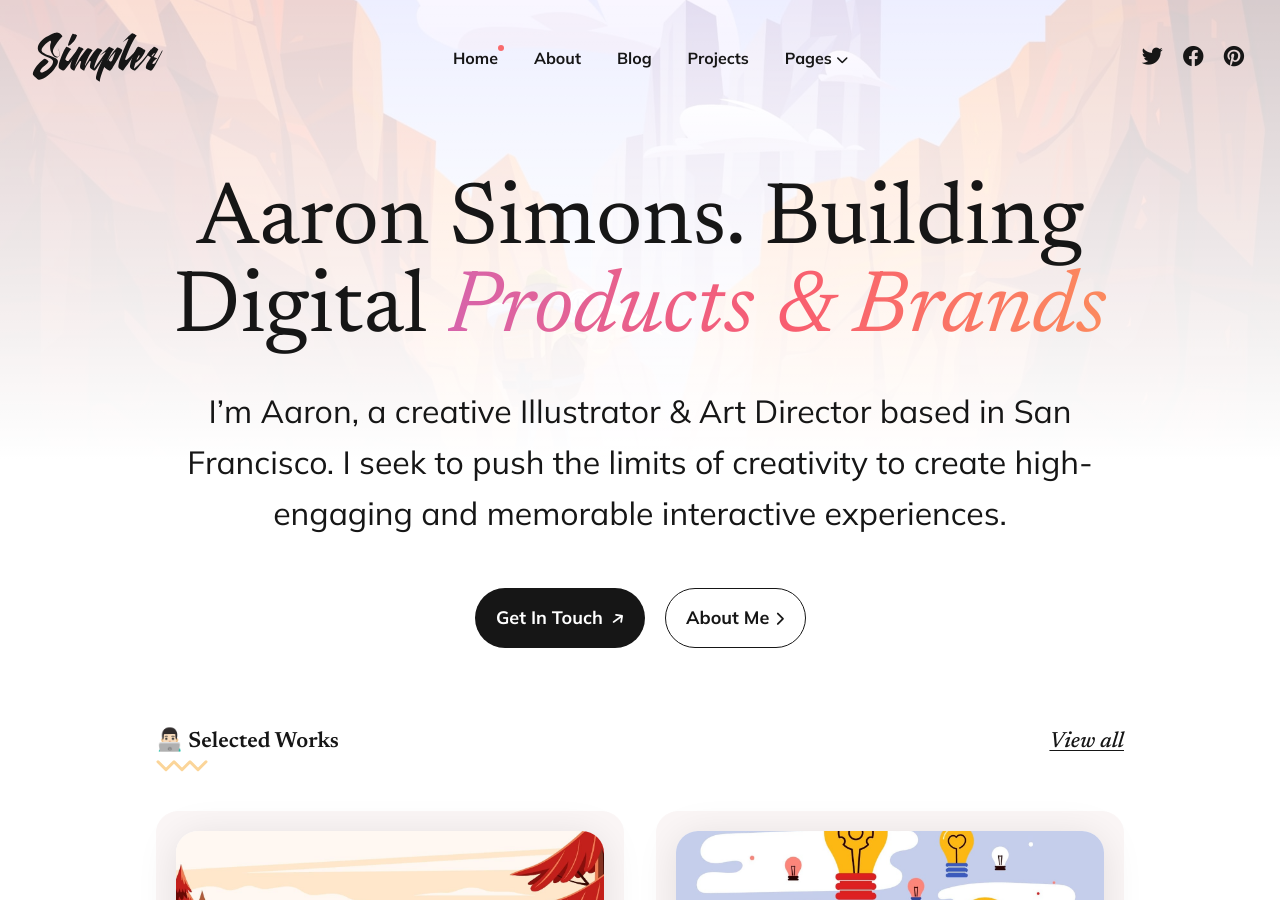
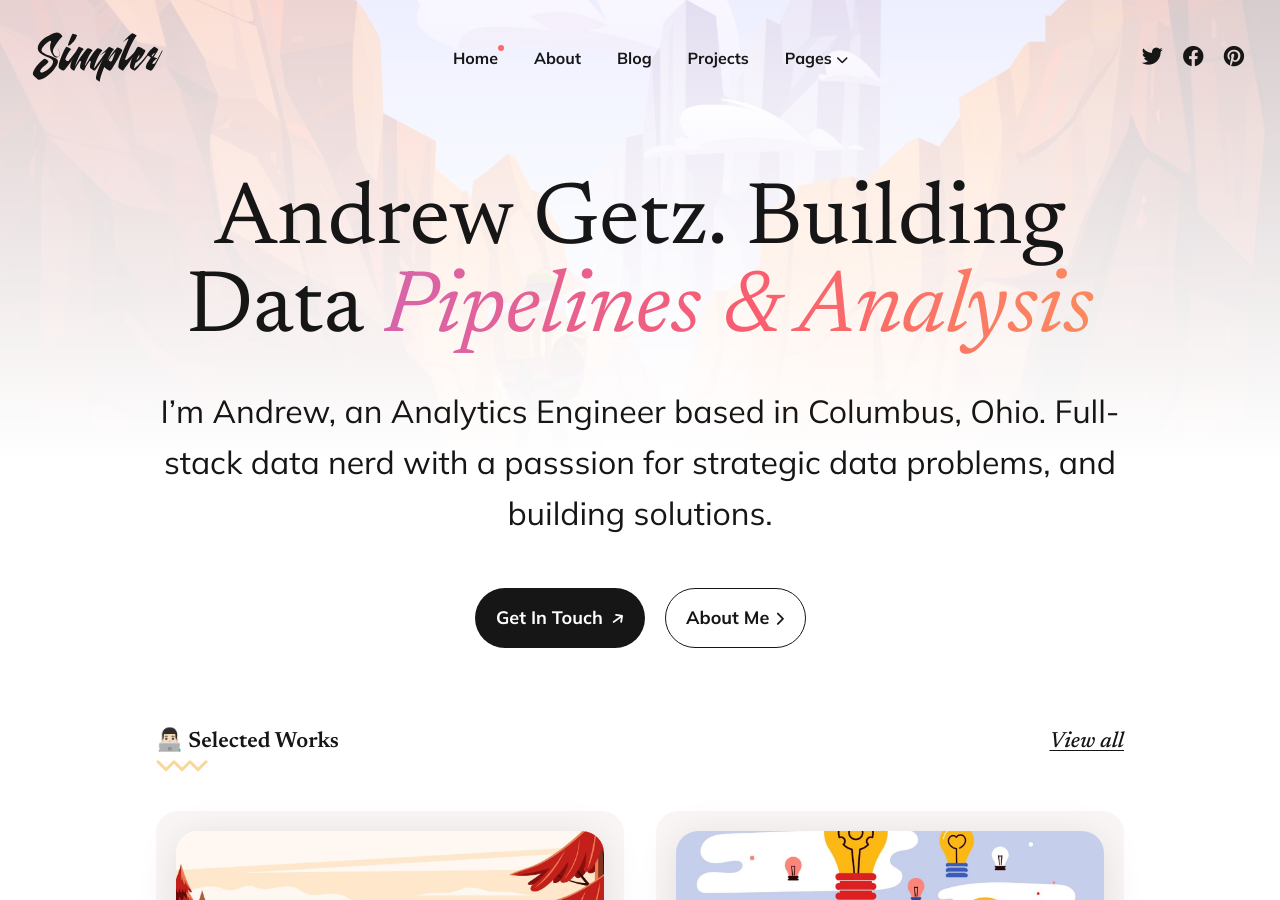
Before and after one commit to andrewgetzdata/andrewgetzdata.github.io, a Jekyll site: the page built from index.html, in a window 1280 px wide and 900 px high. Built offline with Jekyll 4.4.1, drawn with Linux system fonts in a browser that asks for light colours; the list of posts is cut into pages by our own code.

Commit message:
Settings changes

```diff
--- a/_data/settings.yml
+++ b/_data/settings.yml
@@ -1,15 +1,15 @@
 #-------------------------------
 # Site Settings
-title: Simpler
+title: Andrew Getz
 logo: "/images/logo.svg" # You can add own logo. For example "/images/logo.svg".
 logo_dark: "/images/logo-dark.svg"
-description: Simpler – A modern portfolio theme for Jekyll.
+description: Andrew Getz's Personal Portfolio
 color_scheme: auto # You can choose three modes auto, light, and dark. By default, the auto mode is set, which means the users can choose the light or dark mode themself.
 
 
 #-------------------------------
 # Author Settings
-author_name: Aaron Simons
+author_name: Andrew Getz
 
 
 #-------------------------------
@@ -47,8 +47,8 @@ social:
 # Hero Settings
 hero:
   enable: true
-  hero_title: Aaron Simons. Building Digital <span><i>Products & Brands</i></span> # Add the "span" tag to highlight text.
-  hero_description: I’m Aaron, a creative Illustrator & Art Director based in San Francisco. I seek to push the limits of creativity to create high-engaging and memorable interactive experiences.
+  hero_title: Andrew Getz. Building Data <span><i>Pipelines & Analysis</i></span> # Add the "span" tag to highlight text.
+  hero_description: I’m Andrew, an Analytics Engineer based in Columbus, Ohio. Full-stack data nerd with a passsion for strategic data problems, and building solutions.
   hero_image: "/images/01.jpg"
   hero_button_contact: Get In Touch
   hero_button_about: About Me
@@ -136,7 +136,7 @@ footer_menu_settings:
 # Contact Settings
 contact:
   email: xzblyynw # Add your form_id
-  description: Simpler comes with a built-in contact form, that you can use with Formspree service to handle up to 50 submissions per month for free. You could also easily switch to another contact form service if you want. # Add a description of your form
+  description: If you'd like to connect to talk shop, or you need some help with a project -- please reach out! # Add a description of your form
 
 # NOTE
 # Simpler theme comes with a contact form built-in. You can use this form with Formspree (https://formspree.io/) service and get up to 50 submissions for free. Also, you can easily switch to another service if you want.
```
